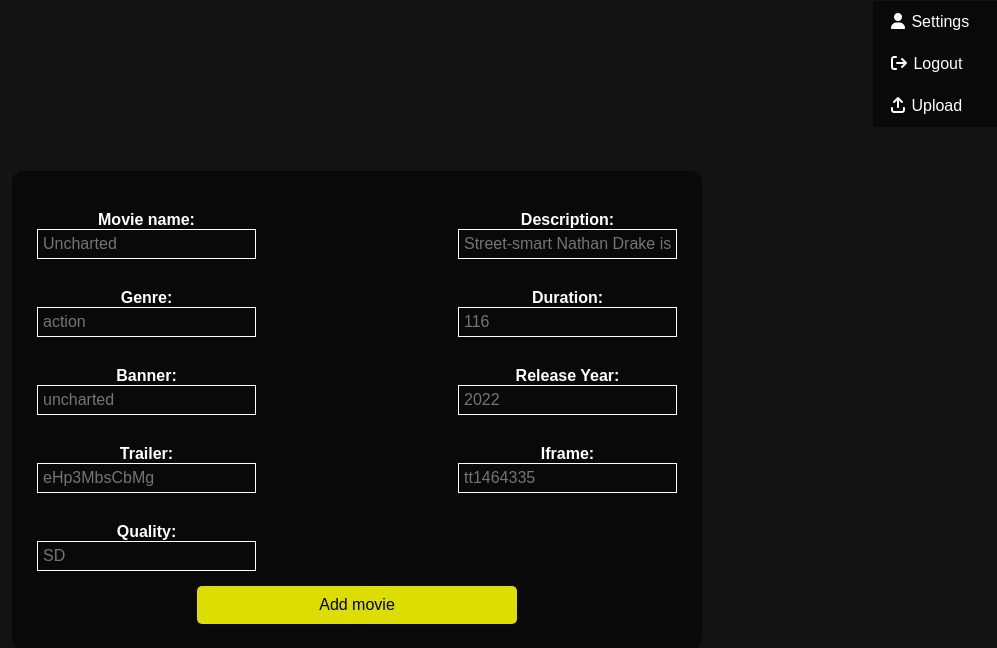
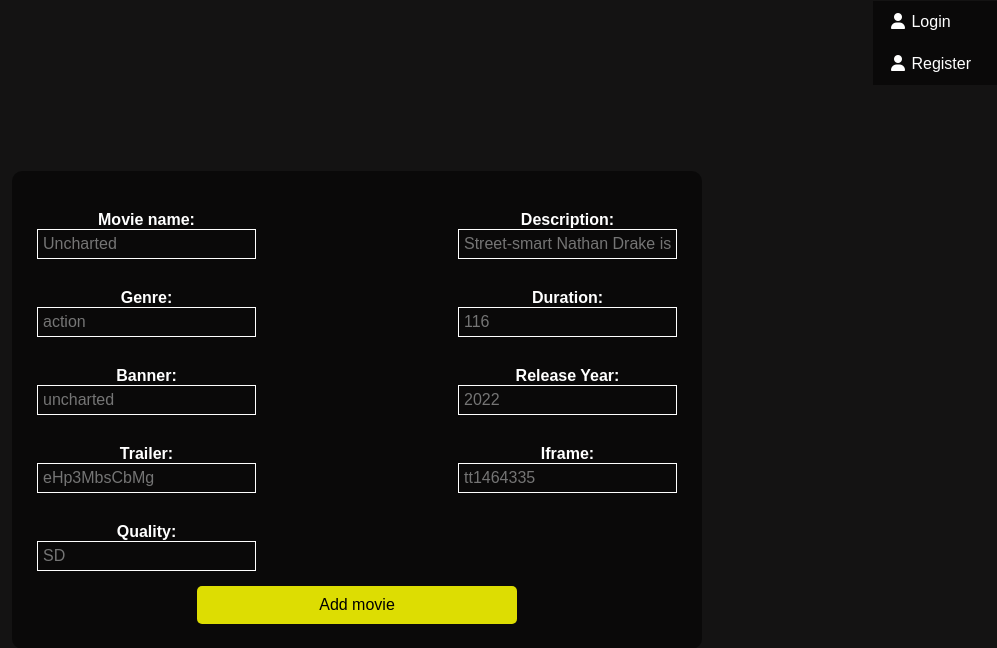
Before and after one commit to u200bpl/bettermovie, a PHP site: page /new/admin/upload/index.php in a window 1280 px wide, after a click that opens the changed part. Shown: the part 54-702 px from the top of the page, without its empty margins (283-1280 px from the left). Run offline with PHP 8.4, Linux system fonts and the light colour scheme; data comes from the database, SQL or seed files in the repository; some libraries are stand-ins or nearby versions; some web fonts are replaced.

Commit message:
If user is not loged in he can login or register

```diff
--- a/header.php
+++ b/header.php
@@ -5,6 +5,8 @@
     </head>
 <body>
 <?php
+    session_start();
+
     // Query
     require_once 'backend/conn.php';
     $query = "SELECT * FROM movies";
@@ -46,10 +48,15 @@
                     <div class="dropdown">
                         <button onclick="dropDown()" class="dropbtn navicons fa-solid fa-user"></button>
                         <div id="myDropdown" class="dropdown-content">
-                            <a href="<?php echo $base_url; ?>/account/"><i class="navicons fa-solid fa-user"></i> Settings</a>
-                            <a href="<?php echo $base_url; ?>/logout/"><i class="navicons fa-solid fa-arrow-right-from-bracket"></i> Logout</a>
-                            <?php if($users['userrol'] >= 10) { ?>
-                                <a href="<?php echo $base_url; ?>/admin/upload/"><i class="navicons fa-solid fa-arrow-up-from-bracket"></i> Upload</a>
+                            <?php if(!isset($_SESSION['user_id'])) { ?>
+                                <a href="<?php echo $base_url; ?>/login"><i class="navicons fa-solid fa-user"></i> Login</a>
+                                <a href="<?php echo $base_url; ?>/register"><i class="navicons fa-solid fa-user"></i> Register</a>
+                            <?php } else { ?>
+                                <a href="<?php echo $base_url; ?>/account/"><i class="navicons fa-solid fa-user"></i> Settings</a>
+                                <a href="<?php echo $base_url; ?>/logout/"><i class="navicons fa-solid fa-arrow-right-from-bracket"></i> Logout</a>
+                                <?php if($users['userrol'] >= 10) { ?>
+                                    <a href="<?php echo $base_url; ?>/admin/upload/"><i class="navicons fa-solid fa-arrow-up-from-bracket"></i> Upload</a>
+                                <?php } ?>
                             <?php } ?>
                         </div>
                     </div>
```
Also changed, not shown: index.php (+5 -5 lines).
